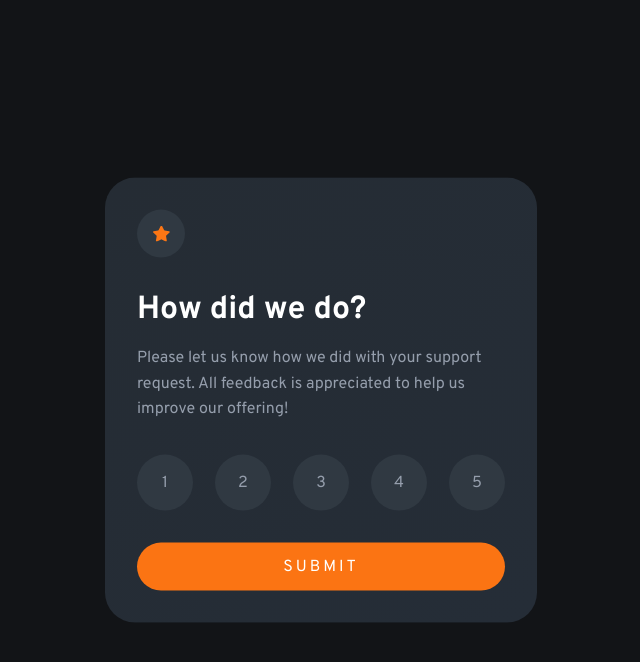
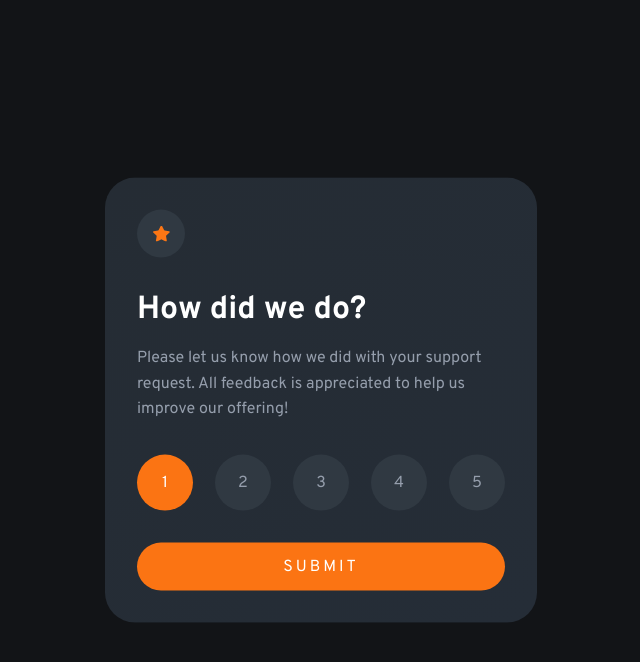
Before and after one commit to allankruger/interactive-rating-component, a React (Vite) app: page / in a window 1280 px wide. In both pictures the pointer is over the item 484 px from the left and 482 px from the top of the page. Shown: the top 662 px of the page, without its empty margins (319-959 px from the left). Built offline with nearby package versions, Linux system fonts and the light colour scheme.

Commit message:
add hover on buttons

```diff
--- a/src/App.module.css
+++ b/src/App.module.css
@@ -16,7 +16,11 @@
 
   border-radius: 30px;
   color: var(--grey1);
-  background-image: linear-gradient(to bottom right, var(--blue2), var(--blue3));
+  background-image: linear-gradient(
+    to bottom right,
+    var(--blue2),
+    var(--blue3)
+  );
 }
 
 .card h1 {
@@ -59,6 +63,13 @@
   text-align: center;
 }
 
+.ratings li:hover {
+  background-color: var(--primary);
+  color: var(--white);
+  transition: 0.3s;
+  cursor: pointer;
+}
+
 .button {
   background-color: var(--primary);
   color: var(--white);
@@ -69,3 +80,10 @@
   text-transform: uppercase;
   letter-spacing: 3px;
 }
+
+.button:hover {
+  background: var(--white);
+  color: var(--primary);
+  transition: 0.3s;
+  cursor: pointer;
+}
```
Lines whose indentation alone changed are shown as unchanged.
